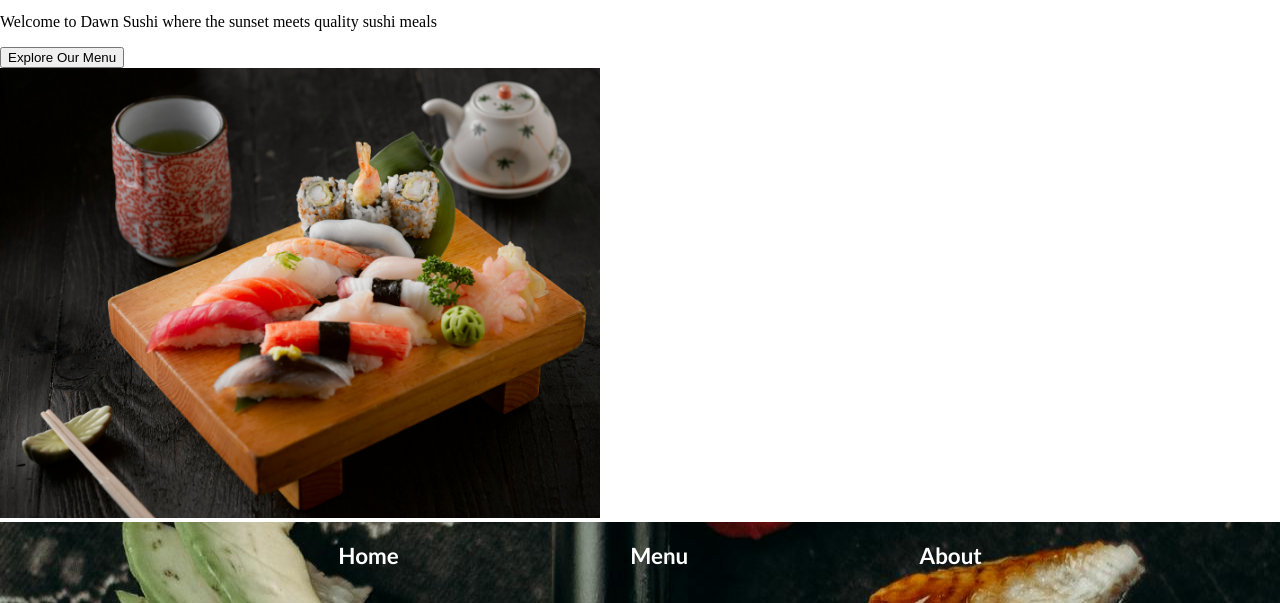
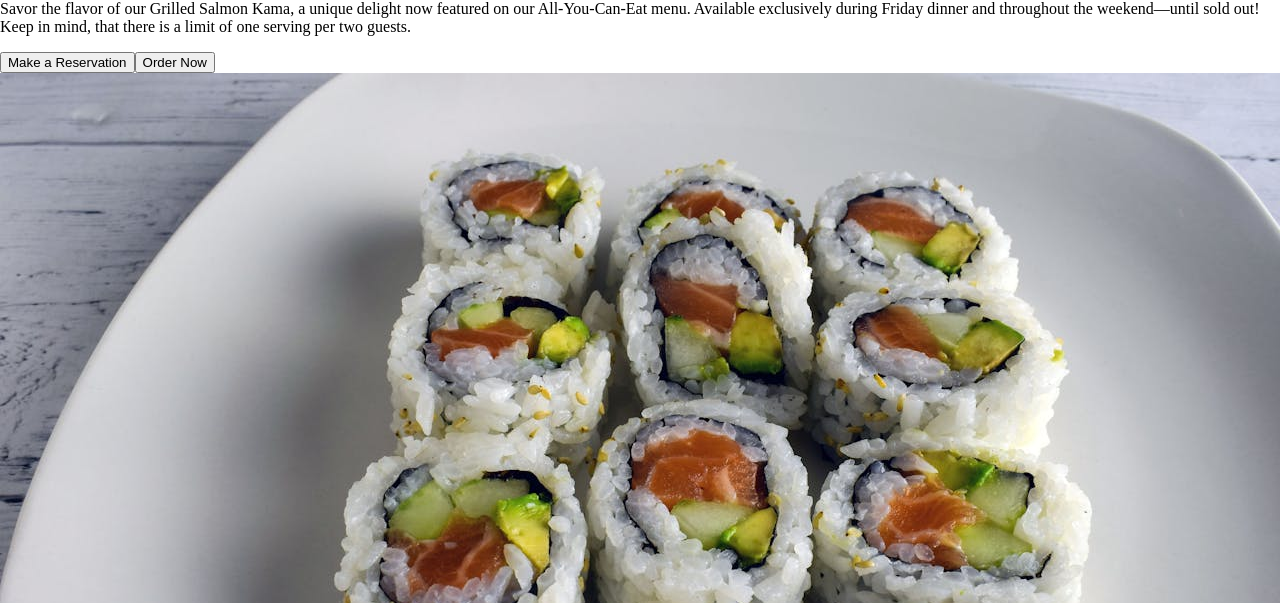
Before and after one commit to WillMay09/Restaurant-Page, a website built with webpack: page src/template.html in a window 1280 px wide. Shown: the part 280-883 px from the top of the page. Built offline with nearby package versions, Linux system fonts and the light colour scheme.

Commit message:
Created the first section component that will be loaded into the body of the webpage
This component will serve as the base that will be styled to fit with teh rest of the page

```diff
--- a/src/home/home.js
+++ b/src/home/home.js
@@ -1,52 +1,72 @@
 
 import {createElement} from "../helperFunction.js"
-import instagramLogo from "../images/pexels-rajesh-tp-749235-2098085.jpg"
+import californiaRoll from "../images/california-roll.jpg"
 import "./style.css"
-const generateContainer = () =>{
+
+const generateContainer = (title, text) =>{
 
 
-let container = createElement({type: 'div', className: 'homeContainer'});
+    let infoContainer = createElement({type: 'div', className: 'infoContainer'});
 
-let infoContainer = createElement({type: 'div', className: 'infoContainer'});
+    const h1 = createElement({type: 'h1', className: 'home-title', textContent: title});
 
-const h1 = createElement({type: 'h1', className: 'home-title', textContent: "Dawn Sushi"});
+    const p = createElement({type: 'p',
 
-const p = createElement({type: 'p',
+        textContent : text
 
-    textContent: "Welcome to Dawn Sushi where the sunset meets quality sushi meals",
+    });
 
+    // const button = createElement({type: 'button',
+    //     className: "reservation",
+    //     textContent:"Make a Reservation",
+    // });
 
-});
-const button = createElement({type: 'button',
-    className: "exploreMenu",
-    textContent:"Explore Our Menu",
-});
+    // const buttonWithOutline = createElement({type: 'button',
 
-infoContainer.appendChild(h1);
-infoContainer.appendChild(p);
-infoContainer.appendChild(button);
+    //     className: "orderButton",
+    //     textContent: "Order Now"
+    // });
 
-container.appendChild(infoContainer);
+    // const img = createElement({
+    //     type: 'img',
+    //     src: instagramLogo
+    //     });
 
+    infoContainer.appendChild(h1);
+    infoContainer.appendChild(p);
+    // infoContainer.appendChild(button);
 
-
-return container;
+    // section.appendChild(img);
+return infoContainer;
 }
 
 const displayHomePage = () =>{
 
     const contentContainer = document.querySelector('.content');
     contentContainer.innerHTML = "";
-    const container = generateContainer();
+    ///first Section////
+    let title = "Fresh Sushi & BYOB";
+
+    let textContent = `Savor the flavor of our Grilled Salmon Kama, a unique delight now featured
+        on our All-You-Can-Eat menu. Available exclusively during Friday dinner and throughout the weekend—until sold out!
+        Keep in mind, that there is a limit of one serving per two guests.`;
+
+    const section = createElement({type: 'section', className: 'sectionComponent'})
+    const infoContainer = generateContainer(title, textContent);
+    const button = createElement({type:'button', className: "reservation", textContent:"Make a Reservation"});
+    const buttonVarient = createElement({type:'button',  className: "orderButton", textContent: "Order Now"});
+    infoContainer.appendChild(button);
+    infoContainer.appendChild(buttonVarient);
 
     const img = createElement({
-        type: 'img',
-        src: instagramLogo
-        });
-
-    container.appendChild(img);
-
-    contentContainer.appendChild(container);
+            type: 'img',
+             src: californiaRoll
+            });
+    const imageContainer = createElement({type: 'container', className: 'imageContainer'});
+    imageContainer.appendChild(img);
+    section.appendChild(infoContainer);
+    section.appendChild(imageContainer);
+    contentContainer.appendChild(section);
 };
 
 
```
Also changed, not shown: src/home/style.css (+0 -288 lines).
